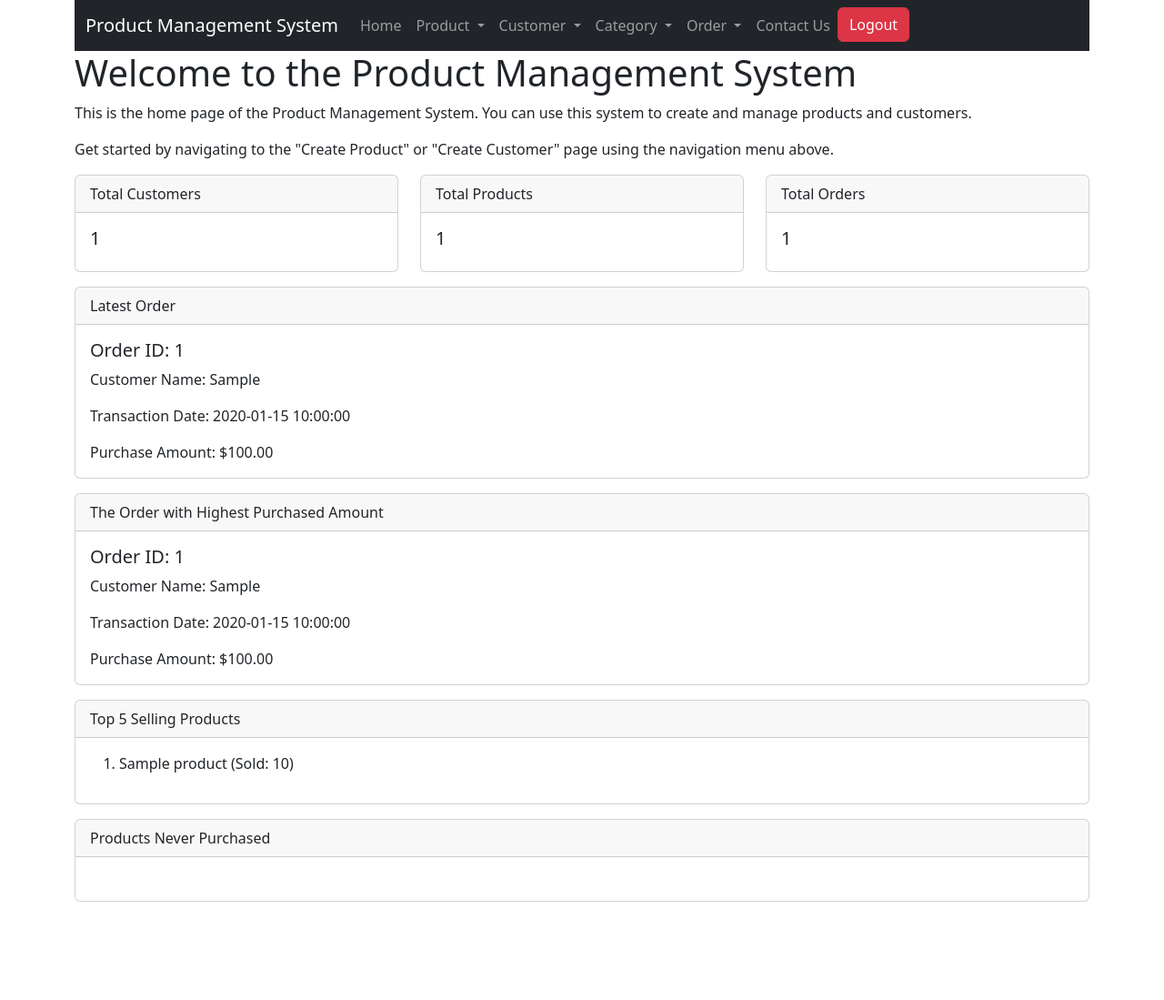
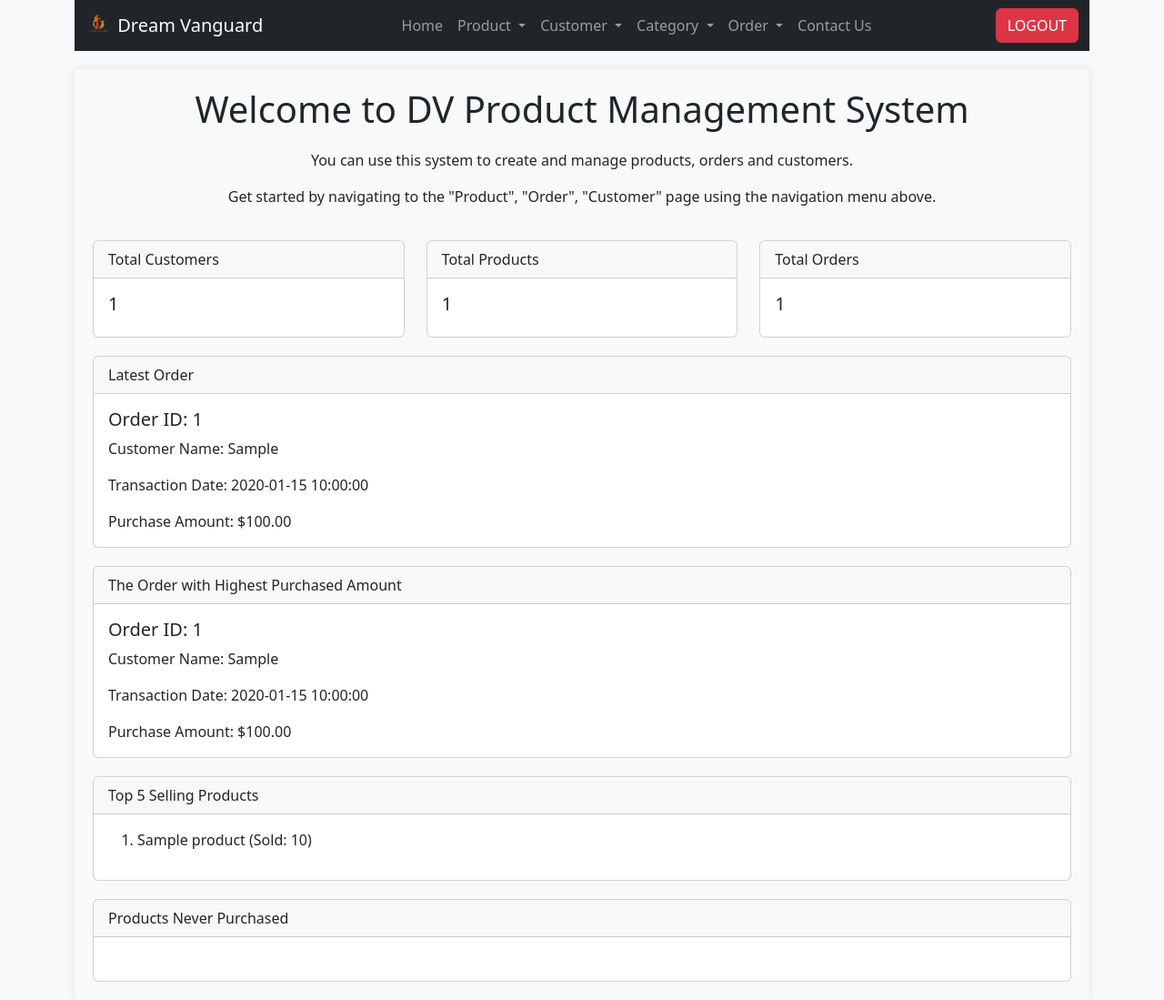
Before and after one commit to JiroHaw0214/webapp, a PHP site: page / in a window 1280 px wide. Shown: the whole page at 91% size. Before the commit the page ends 991 px from the top, so only its background shows below. Run offline with PHP 8.4, Linux system fonts and the light colour scheme; the visitor is signed in with stand-in values (Sample User, id 1); tables that the repository leaves empty or names only in its code hold one stand-in row (values such as "Sample post").

Commit message:
fix error

```diff
--- a/project/includes/navbar.php
+++ b/project/includes/navbar.php
@@ -1,10 +1,13 @@
 <nav class="navbar navbar-expand-lg navbar-dark bg-dark">
     <div class="container">
-        <a class="navbar-brand" href="index.php">Product Management System</a>
-        <button class="navbar-toggler" type="button" data-bs-toggle="collapse" data-bs-target="#navbarNav" aria-controls="navbarNav" aria-expanded="false" aria-label="Toggle navigation">
-            <span class="navbar-toggler-icon"></span>
-        </button>
-        <div class="collapse navbar-collapse" id="navbarNav">
+        <div class="navbar-header">
+            <a class="navbar-brand" href="index.php">
+                <img src="img/dv.png" alt="Dream Vanguard Logo" width="30" height="30" class="d-inline-block align-top">
+                Dream Vanguard
+            </a>
+        </div>
+
+        <div class="navbar-collapse collapse justify-content-center" id="navbarNav">
             <ul class="navbar-nav">
                 <li class="nav-item">
                     <a class="nav-link" href="index.php">Home</a>
@@ -48,8 +51,14 @@
                 <li class="nav-item">
                     <a class="nav-link" href="contact.php">Contact Us</a>
                 </li>
+            </ul>
+        </div>
+
+
+        <div class="navbar-right">
+            <ul class="navbar-nav">
                 <li class="nav-item">
-                    <a href="logout.php" class="btn btn-danger">Logout</a>
+                    <a href="logout.php" class="btn btn-danger">LOGOUT</a>
                 </li>
             </ul>
         </div>
--- a/project/index.php
+++ b/project/index.php
@@ -87,23 +87,56 @@ $neverPurchasedProducts = getNeverPurchasedProducts($con);
 <html>
 
 <head>
-    <title>Home - Product Management System</title>
+    <title>Welcome to Dream Vanguard Product Management System</title>
     <link href="https://cdn.jsdelivr.net/npm/bootstrap@5.3.0/dist/css/bootstrap.min.css" rel="stylesheet" integrity="sha384-9ndCyUaIbzAi2FUVXJi0CjmCapSmO7SnpJef0486qhLnuZ2cdeRhO02iuK6FUUVM" crossorigin="anonymous">
+    <style>
+        body {
+            background-color: #f8f9fa;
+        }
+
+        .container1 {
+            border-radius: 5px;
+            box-shadow: 0px 0px 10px rgba(0, 0, 0, 0.1);
+            padding: 20px;
+            margin-top: 20px;
+        }
+
+        .page-header {
+            text-align: center;
+        }
+
+        .page-description {
+            text-align: center;
+            margin-top: 20px;
+        }
+
+        .card {
+            margin-top: 20px;
+        }
+
+        .row .card {
+            flex: 0 0 calc(50% - 10px);
+            /* 2 cards per row with some spacing */
+        }
+    </style>
 </head>
 
 <body>
-
     <div class="container">
         <?php include 'includes/navbar.php'; ?>
 
+        <div class="container1">
             <div class="page-header">
-            <h1>Welcome to the Product Management System</h1>
+                <h1>Welcome to DV Product Management System</h1>
+
             </div>
-        <p>This is the home page of the Product Management System. You can use this system to create and manage products and customers.</p>
-        <p>Get started by navigating to the "Create Product" or "Create Customer" page using the navigation menu above.</p>
+            <div class="page-description">
+                <p>You can use this system to create and manage products, orders and customers.</p>
+                <p>Get started by navigating to the "Product", "Order", "Customer" page using the navigation menu above.</p>
+            </div>
             <div class="row">
                 <div class="col-md-4">
-                <div class="card mb-3">
+                    <div class="card">
                         <div class="card-header">
                             Total Customers
                         </div>
@@ -113,7 +146,7 @@ $neverPurchasedProducts = getNeverPurchasedProducts($con);
                     </div>
                 </div>
                 <div class="col-md-4">
-                <div class="card mb-3">
+                    <div class="card">
                         <div class="card-header">
                             Total Products
                         </div>
@@ -123,7 +156,7 @@ $neverPurchasedProducts = getNeverPurchasedProducts($con);
                     </div>
                 </div>
                 <div class="col-md-4">
-                <div class="card mb-3">
+                    <div class="card">
                         <div class="card-header">
                             Total Orders
                         </div>
@@ -134,7 +167,7 @@ $neverPurchasedProducts = getNeverPurchasedProducts($con);
                 </div>
             </div>
 
-        <div class="card mb-3">
+            <div class="card">
                 <div class="card-header">
                     Latest Order
                 </div>
@@ -146,7 +179,7 @@ $neverPurchasedProducts = getNeverPurchasedProducts($con);
                 </div>
             </div>
 
-        <div class="card mb-3">
+            <div class="card">
                 <div class="card-header">
                     The Order with Highest Purchased Amount
                 </div>
@@ -158,7 +191,7 @@ $neverPurchasedProducts = getNeverPurchasedProducts($con);
                 </div>
             </div>
 
-        <div class="card mb-3">
+            <div class="card">
                 <div class="card-header">
                     Top 5 Selling Products
                 </div>
@@ -171,7 +204,7 @@ $neverPurchasedProducts = getNeverPurchasedProducts($con);
                 </div>
             </div>
 
-        <div class="card mb-3">
+            <div class="card">
                 <div class="card-header">
                     Products Never Purchased
                 </div>
@@ -184,7 +217,7 @@ $neverPurchasedProducts = getNeverPurchasedProducts($con);
                 </div>
             </div>
         </div>
-
+    </div>
     <script src="https://cdn.jsdelivr.net/npm/bootstrap@5.3.0/dist/js/bootstrap.bundle.min.js" integrity="sha384-geWF76RCwLtnZ8qwWowPQNguL3RmwHVBC9FhGdlKrxdiJJigb/j/68SIy3Te4Bkz" crossorigin="anonymous"></script>
 </body>
 
```
Also changed, not shown: project/customer_update.php (+15 -1 lines), project/login.php (+17 -5 lines), project/img/dv.png (added), project/uploads/4607c4ec17052127c00ece72329e1c8b4a0b057f-product2.jpeg (added), project/uploads/aa11f904051c0a2ee84092e026a99b1e431c7f5e-product4.jpeg (added), project/uploads/b9c5db97bceed0143ee0194f5aea9e648bc4b686-HawEngHong.jpg (added), project/uploads/bf451ddafa2d1cf299dbfffd712470ca0f9fdbcd-product3.jpeg (added), project/uploads/d4a843219f64efe878c1b5d608cec2292f9f0ec0-product1.jpeg (added), project/uploads/fb2fad32c7cd4bc4e8def84b38e6975692c581ee-TanXingYu.jpg (added). Lines whose indentation alone changed are shown as unchanged.
